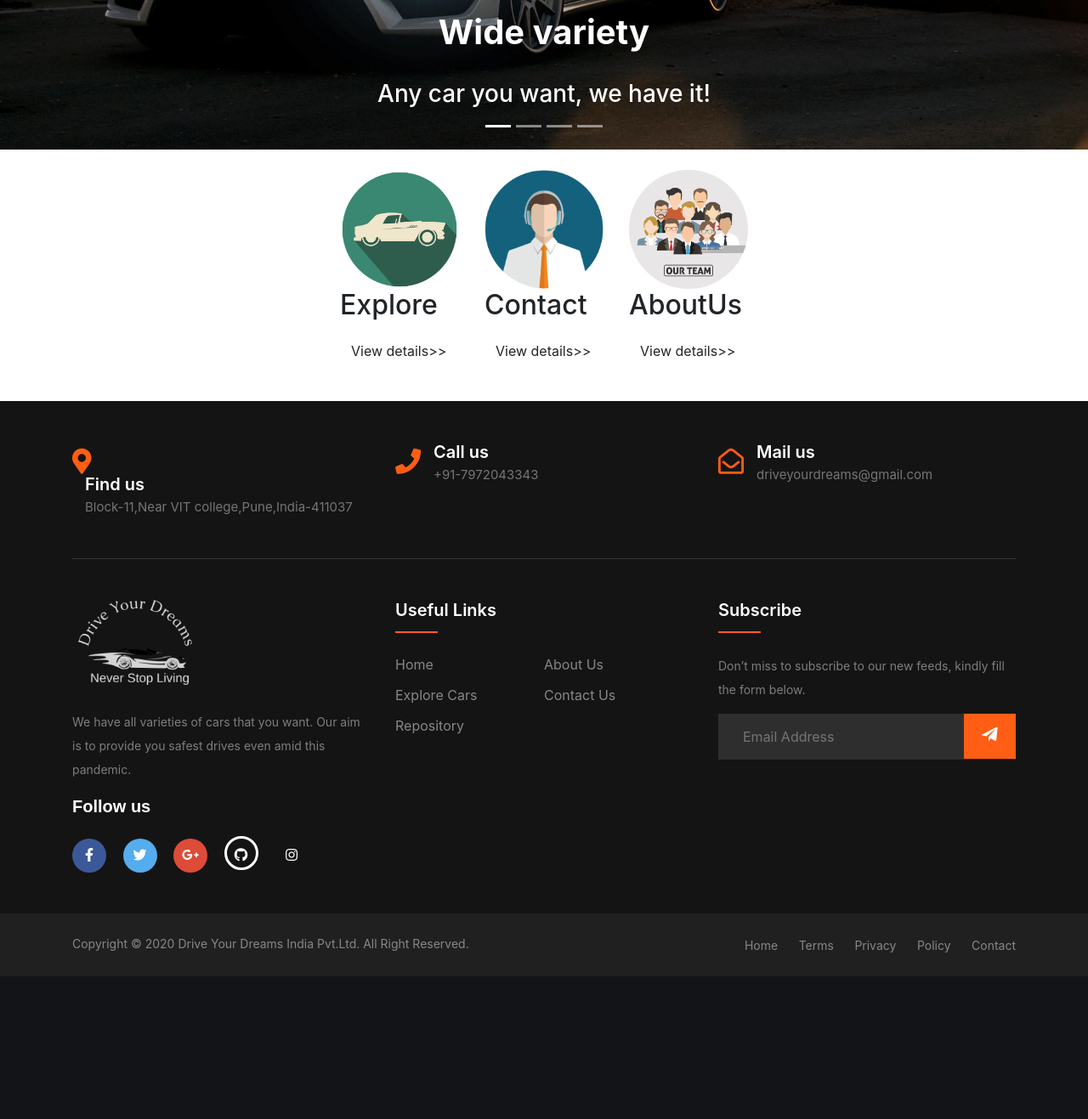
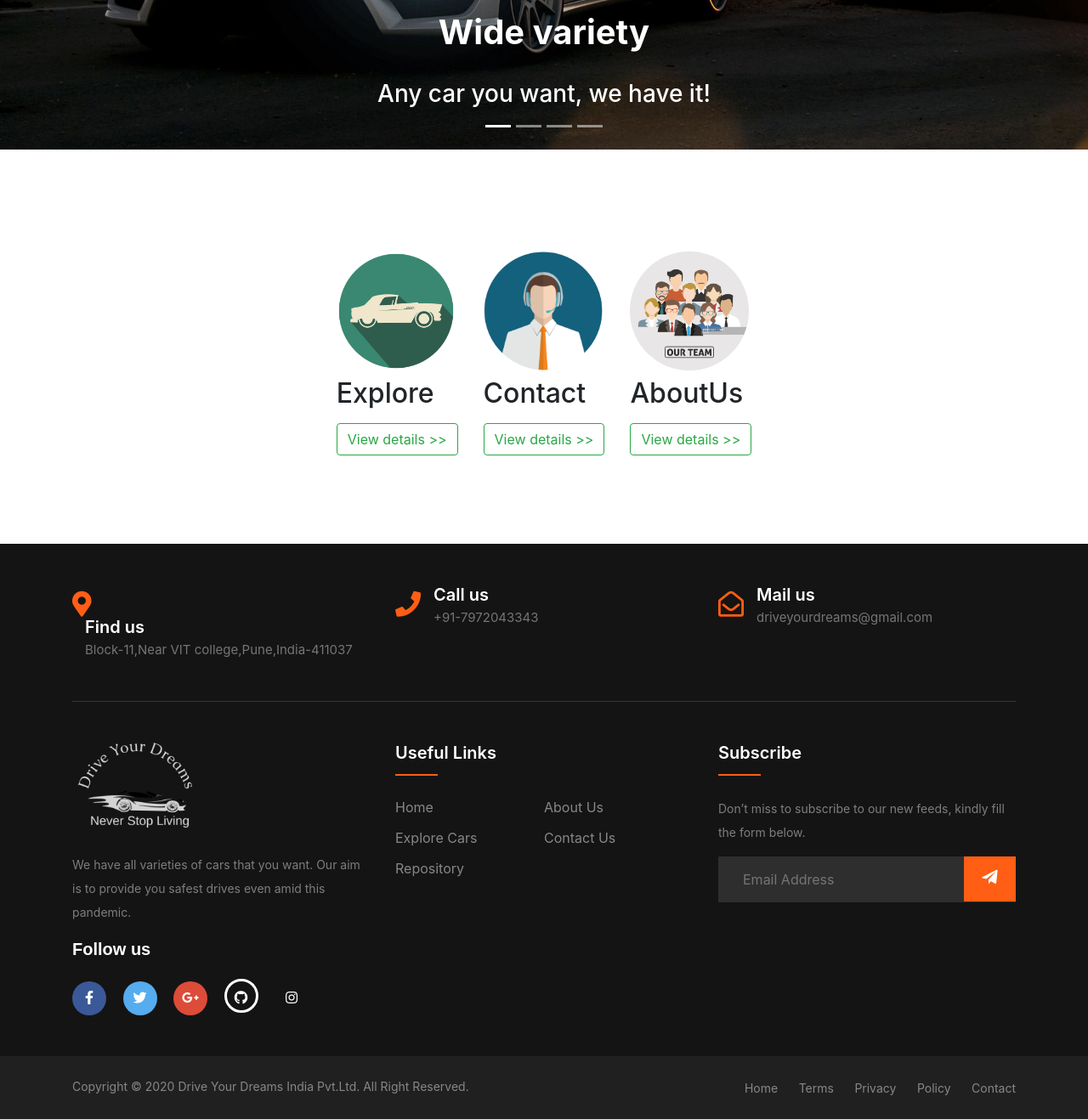
Before and after one commit to koredhanraj431/Car-Rental-System-Group-Work, a PHP site: the page made by Car-Rental-System(EDI)/User/index.php in a window 1280 px wide. Shown: the part 620-1937 px from the top of the page at 85% size. Before the commit the page ends 1769 px from the top, so only its background shows below. Run offline with PHP 8.4, Linux system fonts and the light colour scheme; some libraries are stand-ins or nearby versions.

Commit message:
Update index.php

```diff
--- a/Car-Rental-System(EDI)/User/index.php
+++ b/Car-Rental-System(EDI)/User/index.php
@@ -18,8 +18,6 @@ if (isset($_SESSION['username'])) {
   <!-- FontAwesome -->
   <link rel="stylesheet" href="https://pro.fontawesome.com/releases/v5.10.0/css/all.css" integrity="sha384-AYmEC3Yw5cVb3ZcuHtOA93w35dYTsvhLPVnYs9eStHfGJvOvKxVfELGroGkvsg+p" crossorigin="anonymous" />
 
-
-
   <script src="https://kit.fontawesome.com/3695790714.js" crossorigin="anonymous"></script>
   <link rel="icon" href="images/favicon-16x16.png">
   <link rel="stylesheet" href="CSS/styles.css">
@@ -36,30 +34,30 @@ if (isset($_SESSION['username'])) {
     include('Includes/carousel.php');
     ?>
   <!-- container marketing -->
-  <div class="container marketing d-flex justify-content-center">
+  <div class="container marketing d-flex justify-content-center py-5 mt-5 mb-3">
     <div class="row py-4">
-      <div class="col-lg-4">
+      <div class="col-lg-4 ">
         <img class="img-circle" src="images/explore.png" alt="Explore">
-        <h2>Explore</h2>
+        <h2 class="mt-2">Explore</h2>
         <p></p>
         <p>
-          <a class="btn btn-default" href="carvarieties.php" role="button">View details>></a>
+          <a type="button" class="btn btn-outline-success" href="carvarieties.php" role="button">View details >></a>
         </p>
       </div>
-      <div class="col-lg-4">
+      <div class="col-lg-4 ">
         <img class="img-circle" src="images/contact.png" alt="Contact">
-        <h2>Contact</h2>
+        <h2 class="mt-2">Contact</h2>
         <p></p>
         <p>
-          <a class="btn btn-default" href="contact.php" role="button">View details>></a>
+          <a type="button" class="btn btn-outline-success" href="contact.php" role="button">View details >></a>
         </p>
       </div>
       <div class="col-lg-4">
         <img class="img-circle" src="images/about.jpg" alt="about us">
-        <h2>AboutUs</h2>
+        <h2 class="mt-2">AboutUs</h2>
         <p></p>
         <p>
-          <a class="btn btn-default " href="aboutus.php" role="button">View details>></a>
+          <a type="button" class="btn btn-outline-success"href="aboutus.php" role="button">View details >></a>
         </p>
       </div>
     </div>
@@ -70,9 +68,11 @@ if (isset($_SESSION['username'])) {
   <script src="https://code.jquery.com/jquery-3.5.1.slim.min.js" integrity="sha384-DfXdz2htPH0lsSSs5nCTpuj/zy4C+OGpamoFVy38MVBnE+IbbVYUew+OrCXaRkfj" crossorigin="anonymous"></script>
   <script src="https://cdn.jsdelivr.net/npm/popper.js@1.16.1/dist/umd/popper.min.js" integrity="sha384-9/reFTGAW83EW2RDu2S0VKaIzap3H66lZH81PoYlFhbGU+6BZp6G7niu735Sk7lN" crossorigin="anonymous"></script>
   <script src="https://stackpath.bootstrapcdn.com/bootstrap/4.5.2/js/bootstrap.min.js" integrity="sha384-B4gt1jrGC7Jh4AgTPSdUtOBvfO8shuf57BaghqFfPlYxofvL8/KUEfYiJOMMV+rV" crossorigin="anonymous"></script>
-  <?php
-    include('includes/footer.php');
-  ?>
+  <footer>
+    <?php
+      include('includes/footer.php');
+    ?>
+  </footer>
 </body>
 
 </html>
```
